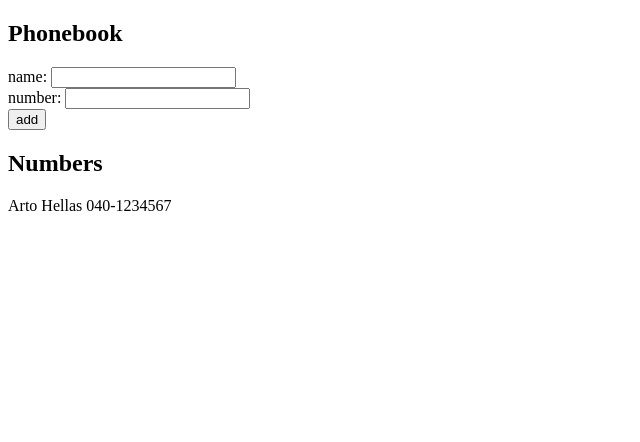
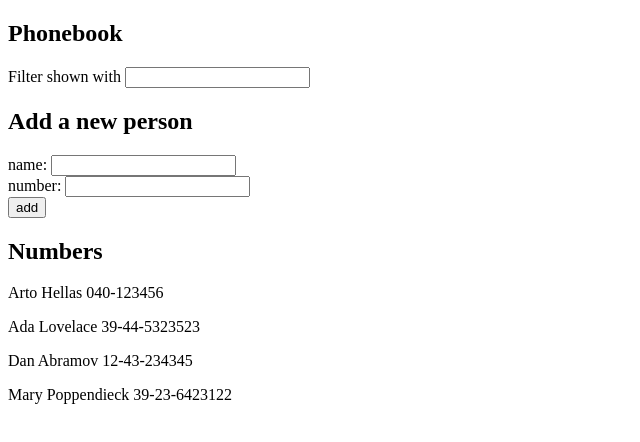
Before and after one commit to JS64/fullstackopen, a React (Create React App) app in the folder part2/phonebook/: page / in a window 1280 px wide. Shown: the top 442 px of the page, without its empty margins (0-640 px from the left). Built offline with nearby package versions, Linux system fonts and the light colour scheme; the HTML template or start-up script is replaced by a standard one.

Commit message:
completed part2 exercise 2.9

```diff
--- a/part2/phonebook/src/App.js
+++ b/part2/phonebook/src/App.js
@@ -14,15 +14,22 @@
   </>
 )
 
+const Filter = ({ filter, handleFilter }) => (
+  <p>
+    Filter shown with <input value={filter} onChange={handleFilter} />
+  </p>
+)
+
 const App = () => {
-  const [ persons, setPersons ] = useState([
-    {
-      name: 'Arto Hellas',
-      number: '040-1234567'
-    }
+  const [persons, setPersons] = useState([
+    { name: 'Arto Hellas', number: '040-123456' },
+    { name: 'Ada Lovelace', number: '39-44-5323523' },
+    { name: 'Dan Abramov', number: '12-43-234345' },
+    { name: 'Mary Poppendieck', number: '39-23-6423122' }
   ])
   const [ newName, setNewName ] = useState('')
   const [ newNumber, setNewNumber ] = useState('')
+  const [ filter, setFilter ] = useState('')
 
   const handleNameChange = (event) => {
     setNewName(event.target.value)
@@ -30,6 +37,10 @@
 
   const handleNumberChange = (event) => {
     setNewNumber(event.target.value)
+  }
+
+  const handleFilter = (event) => {
+    setFilter(event.target.value)
   }
 
   const addPerson = (event) => {
@@ -47,9 +58,13 @@
     setNewNumber('')
   }
 
+  const filteredPersons = persons.filter(persons => persons.name.toLowerCase().includes(filter.toLowerCase()))
+
   return (
     <div>
       <h2>Phonebook</h2>
+      <Filter filter={filter} handleFilter={handleFilter} />
+      <h2>Add a new person</h2>
       <form onSubmit={addPerson}>
         <div>
           name: <input value={newName} onChange={handleNameChange} />
@@ -62,7 +77,7 @@
         </div>
       </form>
       <h2>Numbers</h2>
-      <Persons persons={persons} />
+      <Persons persons={filteredPersons} />
     </div>
   )
 }
```
